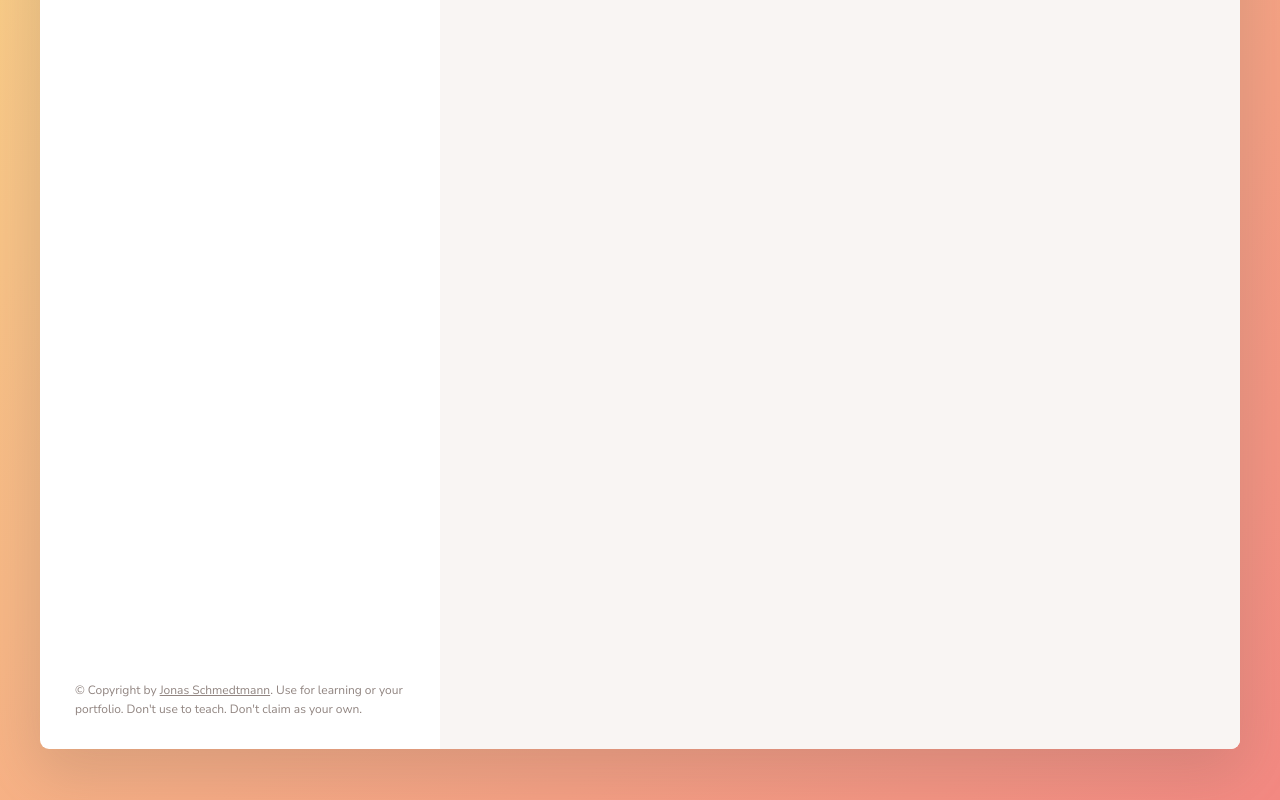
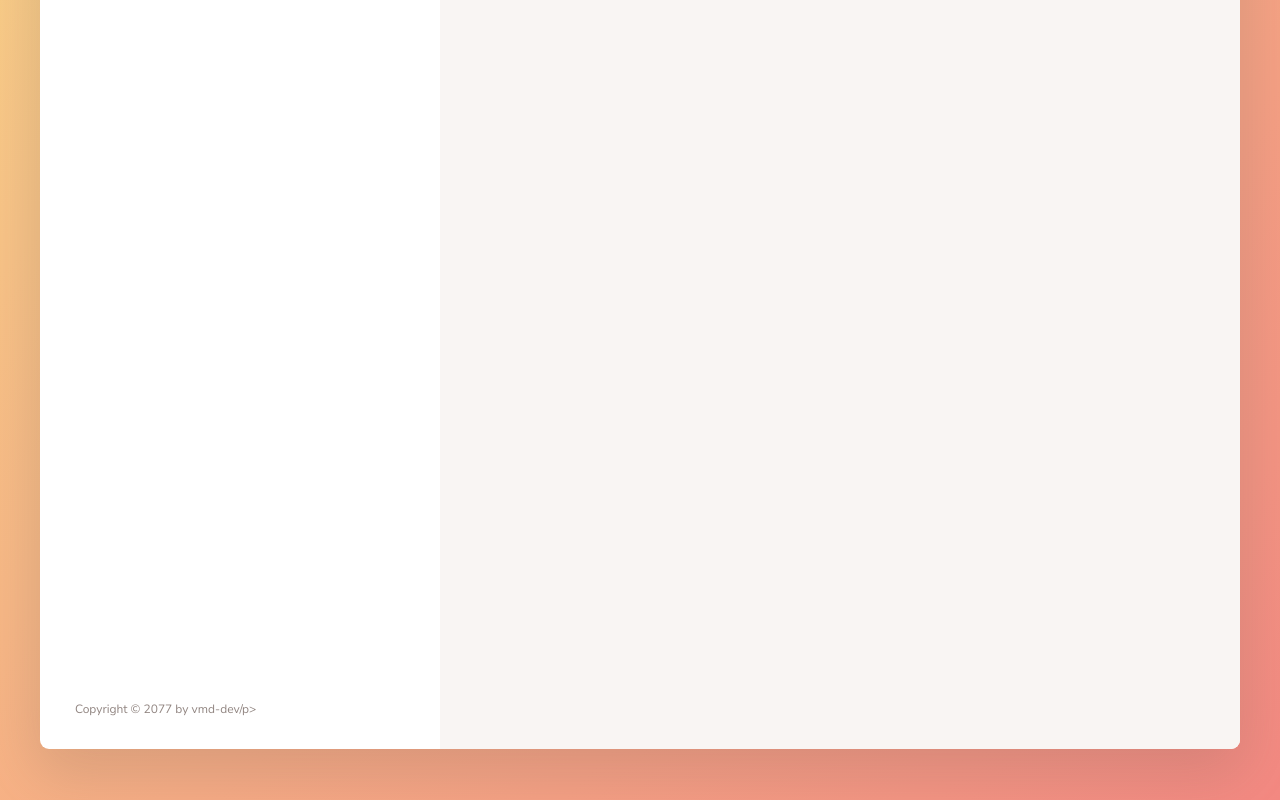
Before and after one commit to MariusVasilcanu28/forkify-project, a website built with Parcel: page index.html in a window 1280 px wide. Shown: the part 472-1272 px from the top of the page. Built offline with nearby package versions, Linux system fonts and the light colour scheme.

Commit message:
Update index.html

```diff
--- a/index.html
+++ b/index.html
@@ -121,16 +121,7 @@
           </button> -->
         </div>
 
-        <p class="copyright">
-          &copy; Copyright by
-          <a
-            class="twitter-link"
-            target="_blank"
-            href="https://twitter.com/jonasschmedtman"
-            >Jonas Schmedtmann</a
-          >. Use for learning or your portfolio. Don't use to teach. Don't claim
-          as your own.
-        </p>
+        <p class="copyright">Copyright © 2077 by vmd-dev/p></p>
       </div>
 
       <div class="recipe">
```
